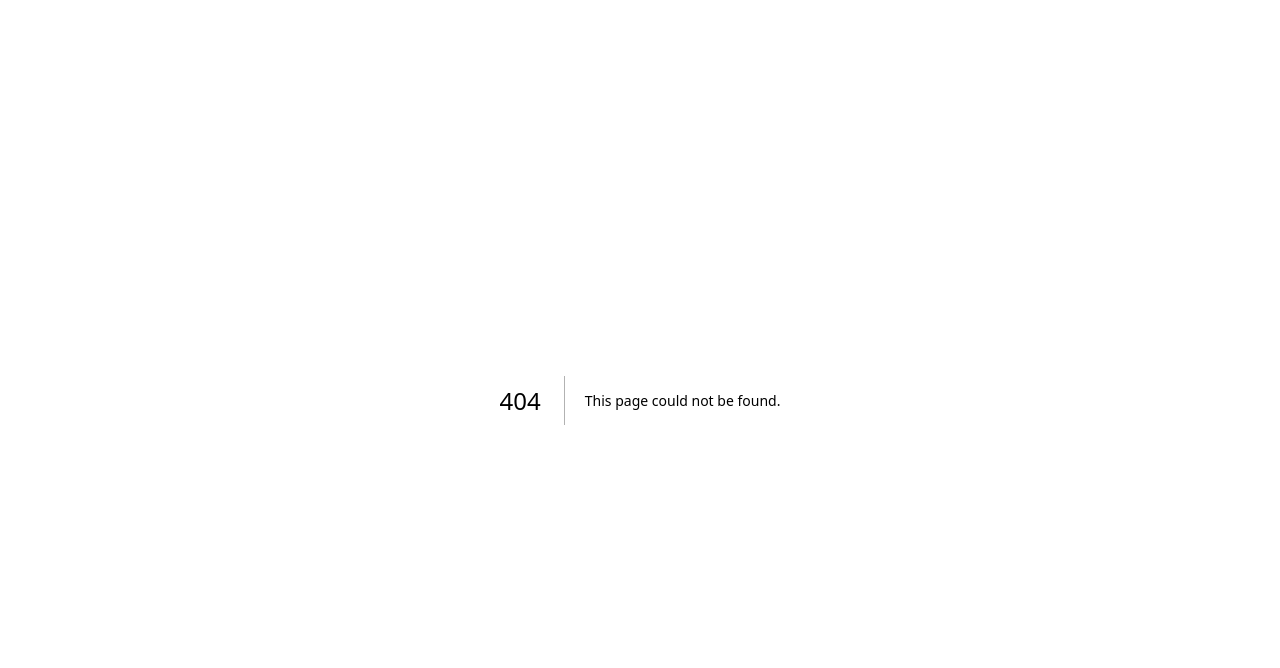
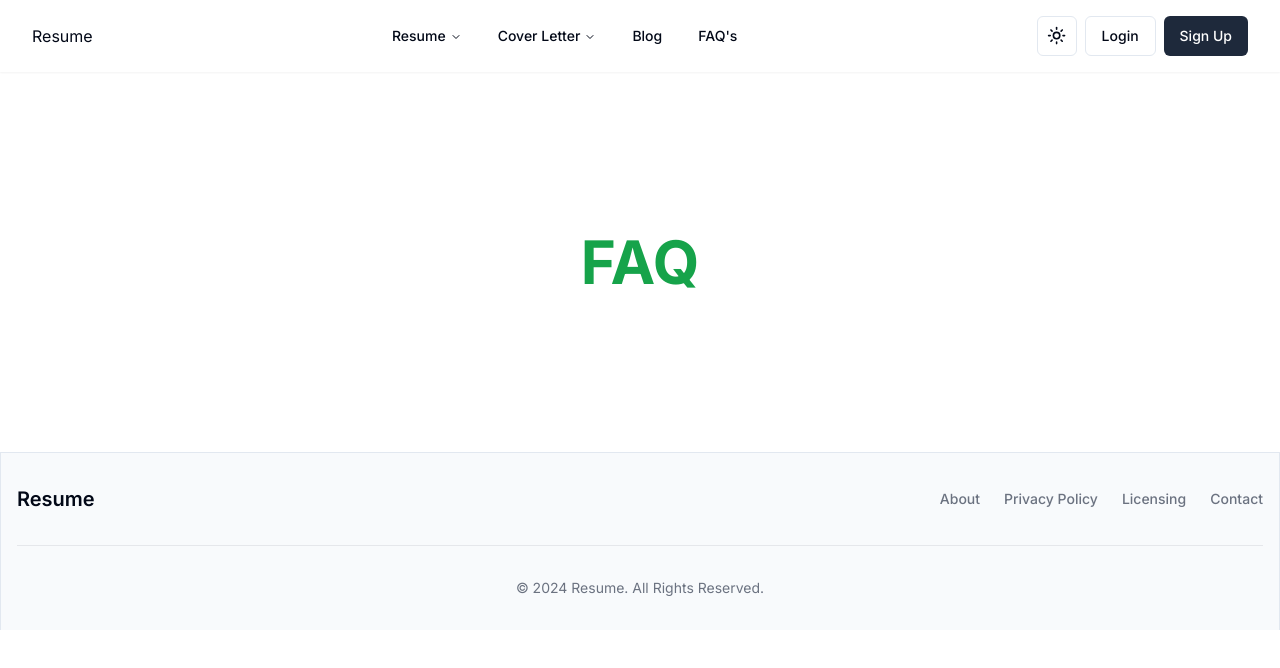
Before and after one commit to kishanshettyb/resumebuilder, a Next.js app: page /faq in a window 1280 px wide. Before the commit this address had no page. Shown: the top 668 px of the page. Built offline with nearby package versions, Linux system fonts and the light colour scheme.

Commit message:
feat: add pages

```diff
--- /dev/null
+++ b/src/app/(auth)/login/page.tsx
@@ -0,0 +1,11 @@
+import React from 'react';
+
+type Props = {};
+
+export default function Login({}: Props) {
+  return (
+    <div className="container">
+      <h1 className="my-40 text-slate-900 font-bold text-6xl text-center">Login</h1>
+    </div>
+  );
+}
--- /dev/null
+++ b/src/app/(auth)/signup/page.tsx
@@ -0,0 +1,11 @@
+import React from 'react';
+
+type Props = {};
+
+export default function Signup({}: Props) {
+  return (
+    <div className="container">
+      <h1 className="my-40 text-slate-900 font-bold text-6xl text-center">Sign Up</h1>
+    </div>
+  );
+}
--- /dev/null
+++ b/src/app/(home)/blog/page.tsx
@@ -0,0 +1,13 @@
+import React from 'react';
+
+type Props = {};
+
+function Blog({}: Props) {
+  return (
+    <div className="container">
+      <h1 className="my-40 text-green-600 font-bold text-6xl text-center">Blog</h1>
+    </div>
+  );
+}
+
+export default Blog;
--- /dev/null
+++ b/src/app/(home)/coverletter/page.tsx
@@ -0,0 +1,13 @@
+import React from 'react';
+
+type Props = {};
+
+function Coverletter({}: Props) {
+  return (
+    <div className="container">
+      <h1 className="my-40 text-green-600 font-bold text-6xl text-center">Cover Letter</h1>
+    </div>
+  );
+}
+
+export default Coverletter;
--- /dev/null
+++ b/src/app/(home)/faq/page.tsx
@@ -0,0 +1,13 @@
+import React from 'react';
+
+type Props = {};
+
+function Faq({}: Props) {
+  return (
+    <div className="container">
+      <h1 className="my-40 text-green-600 font-bold text-6xl text-center">FAQ</h1>
+    </div>
+  );
+}
+
+export default Faq;
--- /dev/null
+++ b/src/app/(home)/layout.tsx
@@ -0,0 +1,19 @@
+import Footer from '@/components/footer';
+import Navbar from '@/components/navbar';
+import React from 'react';
+
+function layout({
+  children // will be a page or nested layout
+}: {
+  children: React.ReactNode;
+}) {
+  return (
+    <div>
+      <Navbar />
+      {children}
+      <Footer />
+    </div>
+  );
+}
+
+export default layout;
--- /dev/null
+++ b/src/app/(home)/resume/page.tsx
@@ -0,0 +1,13 @@
+import React from 'react';
+
+type Props = {};
+
+function Resume({}: Props) {
+  return (
+    <div className="container">
+      <h1 className="my-40 text-green-600 font-bold text-6xl text-center">Resume Templates</h1>
+    </div>
+  );
+}
+
+export default Resume;
--- a/src/components/menu/index.tsx
+++ b/src/components/menu/index.tsx
@@ -1,9 +1,11 @@
 'use client';
 
+import Link from 'next/link';
 import * as React from 'react';
-import Link from 'next/link';
 import { cn } from '@/lib/utils';
 import { Icons } from '@/components/icons';
+import { CoverLetter, getCoverLetter, Resume, getResume } from './items';
+
 import {
   NavigationMenu,
   NavigationMenuContent,
@@ -13,7 +15,6 @@ import {
   NavigationMenuTrigger,
   navigationMenuTriggerStyle
 } from '@/components/ui/navigation-menu';
-import { CoverLetter, getCoverLetter, Resume, getResume } from './items';
 
 export function PrimaryMenu() {
   const components: CoverLetter[] = getCoverLetter();
@@ -28,7 +29,7 @@ export function PrimaryMenu() {
               <li className="row-span-3">
                 <NavigationMenuLink asChild>
                   <a
-                    className="flex h-full w-full select-none flex-col justify-end rounded-md bg-gradient-to-b from-muted/50 to-muted p-6 no-underline outline-none focus:shadow-md"
+                    className="flex h-full w-full select-none flex-col justify-end items-start rounded-md bg-gradient-to-b from-muted/50 to-muted p-6 no-underline outline-none focus:shadow-md"
                     href="/"
                   >
                     <Icons.logo className="h-6 w-6" />
@@ -42,9 +43,9 @@ export function PrimaryMenu() {
               </li>
               <li>
                 {resumemenulists.map((component) => (
-                  <ListItem key={component.title} title={component.title} href={component.href}>
-                    {component.description}
-                  </ListItem>
+                  <Link key={component.title} href={component.href}>
+                    <ListItem title={component.title}>{component.description}</ListItem>
+                  </Link>
                 ))}
               </li>
             </ul>
@@ -55,20 +56,20 @@ export function PrimaryMenu() {
           <NavigationMenuContent>
             <ul className="grid w-[400px] gap-3 p-4 md:w-[500px] md:grid-cols-2 lg:w-[600px] ">
               {components.map((component) => (
-                <ListItem key={component.title} title={component.title} href={component.href}>
-                  {component.description}
-                </ListItem>
+                <Link key={component.title} href={component.href}>
+                  <ListItem title={component.title}>{component.description}</ListItem>
+                </Link>
               ))}
             </ul>
           </NavigationMenuContent>
         </NavigationMenuItem>
         <NavigationMenuItem>
-          <Link href="/docs" legacyBehavior passHref>
+          <Link href="../blog" legacyBehavior passHref>
             <NavigationMenuLink className={navigationMenuTriggerStyle()}>Blog</NavigationMenuLink>
           </Link>
         </NavigationMenuItem>
         <NavigationMenuItem>
-          <Link href="/docs" legacyBehavior passHref>
+          <Link href="../faq" legacyBehavior passHref>
             <NavigationMenuLink className={navigationMenuTriggerStyle()}>
               FAQ&apos;s
             </NavigationMenuLink>
--- a/src/components/navbar.tsx
+++ b/src/components/navbar.tsx
@@ -3,6 +3,7 @@ import React from 'react';
 import { Button } from './ui/button';
 import { PrimaryMenu } from './menu/index';
 import { ModeToggle } from './modeToggle';
+import Link from 'next/link';
 
 const Navbar = () => {
   return (
@@ -14,10 +15,14 @@ const Navbar = () => {
         </div>
         <div className="flex items-cente justify-center">
           <ModeToggle />
-          <Button variant="outline" className="mx-2">
-            Login
-          </Button>
-          <Button variant="default">Sign Up</Button>
+          <Link href="../login">
+            <Button variant="outline" className="mx-2">
+              Login
+            </Button>
+          </Link>
+          <Link href="../signup">
+            <Button variant="default">Sign Up</Button>
+          </Link>
         </div>
       </div>
     </div>
```
